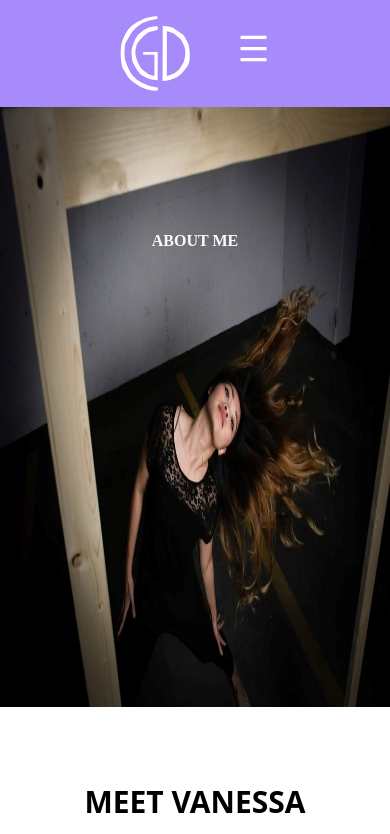
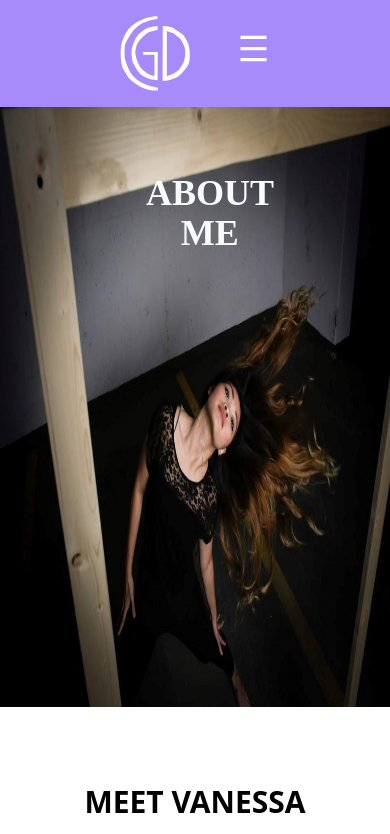
Before and after one commit to chad-cervantes/cpnt265-final-capstone-project, a SvelteKit app: page /about in a window 390 px wide. Shown: the top 834 px of the page. Built offline with nearby package versions, Linux system fonts and the light colour scheme.

Commit message:
didn't need 'About Me' title in about page to be responsive

```diff
--- a/src/routes/about/+page.svelte
+++ b/src/routes/about/+page.svelte
@@ -4,7 +4,7 @@
     <img src='images/gallery/gallery-photo-3.jpg' alt='studio choreography' class="col-span-full col-start-1 row-start-1 row-span-full w-screen h-[600px]">
 
     <div class="lg:h-max-[60%] z-10 bg-secondary-100 col-start-2 row-start-2 row-span-full text-slate-50 self-end p-4 overflow-hidden m-auto relative mb-[430px] mt-[-270px]">
-      <h3 class="lg:text-4xl pb-2 text-center font-bold m-auto ">ABOUT ME</h3>
+      <h3 class="text-4xl pb-2 text-center font-bold m-auto ">ABOUT ME</h3>
     </div>
   </div>
 </main>
```
